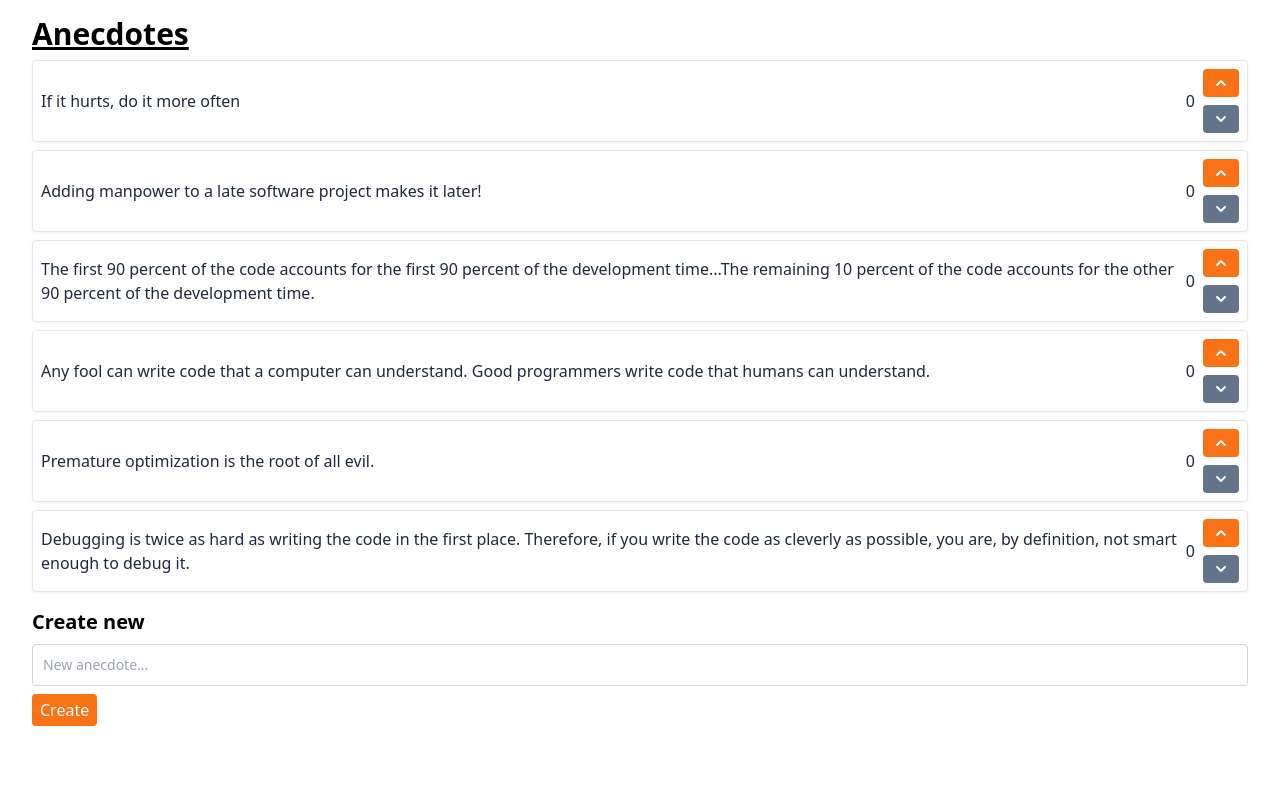
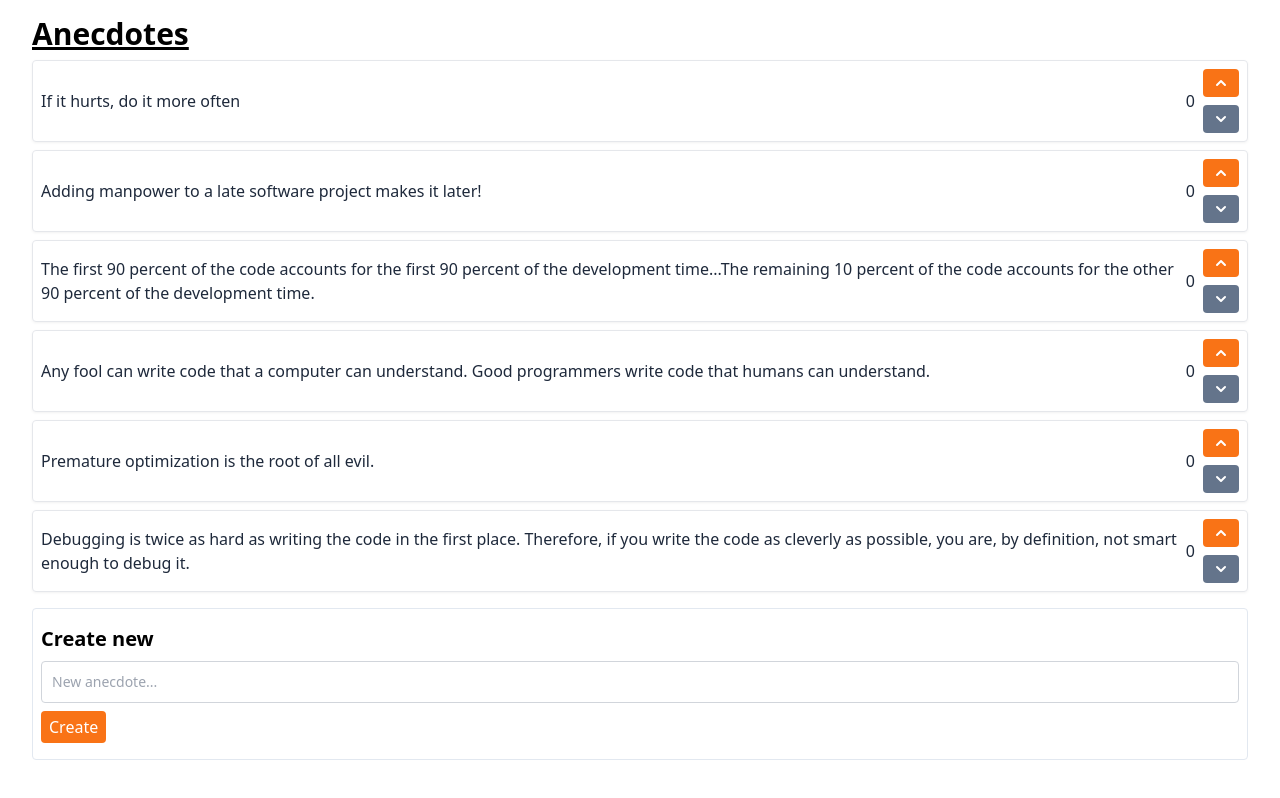
Before and after one commit to gjohnsx/fullstackopen, a React (Create React App) app in the folder part6/redux-anecdotes/: page / in a window 1280 px wide. Built offline with nearby package versions, Linux system fonts and the light colour scheme.

Commit message:
ex 6.7 AnecdoteForm component

```diff
--- a/part6/redux-anecdotes/src/App.js
+++ b/part6/redux-anecdotes/src/App.js
@@ -4,8 +4,8 @@ import {
   subtractLike,
   createAnecdote,
 } from "./reducers/anecdoteReducer";
-
 import { ChevronUpIcon, ChevronDownIcon } from "@heroicons/react/solid";
+import AnecdoteForm from "./components/AnecdoteForm";
 
 const App = () => {
   const anecdotes = useSelector((state) => state.sort((a, b) => b.votes - a.votes));
@@ -21,16 +21,7 @@ const App = () => {
     dispatch(subtractLike(id));
   };
 
-  const addNew = (event) => {
-    event.preventDefault();
-    console.log("adding new...");
-    // get the data from the input field
-    const content = event.target.anecdote.value;
-    console.log("content =", content);
-    // dispatch an event with createAnecdote and the data
-    event.target.anecdote.value = "";
-    dispatch(createAnecdote(content));
-  };
+
 
   const AnecdotesRender = () => {
     // const anecdotesSorted = anecdotes.sort((a, b) => b.votes - a.votes);
@@ -68,24 +59,8 @@ const App = () => {
 
       <AnecdotesRender />
 
-      <div className="py-2">
-        <div className="">
-          <h2 className="text-xl font-semibold">Create new</h2>
-          <form onSubmit={addNew}>
-            <div className="my-2">
-              <input
-                type="textarea"
-                name="anecdote"
-                placeholder="New anecdote..."
-                className="block p-2.5 w-full text-sm rounded border border-gray-300"
-              />
-            </div>
-            <button className="px-2 py-1 bg-orange-500 hover:bg-orange-600 rounded text-white">
-              Create
-            </button>
-          </form>
-        </div>
-      </div>
+      <AnecdoteForm />
+
     </div>
   );
 };
--- /dev/null
+++ b/part6/redux-anecdotes/src/components/AnecdoteForm.js
@@ -0,0 +1,34 @@
+import { useDispatch } from 'react-redux';
+import { createAnecdote } from '../reducers/anecdoteReducer';
+
+
+const AnecdoteForm = () => {
+    const dispatch = useDispatch();
+
+    const addNew = (event) => {
+        event.preventDefault();
+        const content = event.target.anecdote.value;
+        event.target.anecdote.value = "";
+        dispatch(createAnecdote(content));
+    };
+
+    return (
+        <div className="anecdote-form mt-4 py-4 px-2 border border-slate-200 rounded">
+          <h2 className="text-xl font-semibold">Create new</h2>
+          <form onSubmit={addNew}>
+            <div className="my-2">
+              <input
+                type="textarea"
+                name="anecdote"
+                placeholder="New anecdote..."
+                className="block p-2.5 w-full text-sm rounded border border-gray-300"
+              />
+            </div>
+            <button className="px-2 py-1 bg-orange-500 hover:bg-orange-600 rounded text-white">
+              Create
+            </button>
+          </form>
+        </div>    );
+};
+
+export default AnecdoteForm;
--- a/part6/redux-anecdotes/src/reducers/anecdoteReducer.js
+++ b/part6/redux-anecdotes/src/reducers/anecdoteReducer.js
@@ -6,6 +6,12 @@ const anecdotesAtStart = [
   'Premature optimization is the root of all evil.',
   'Debugging is twice as hard as writing the code in the first place. Therefore, if you write the code as cleverly as possible, you are, by definition, not smart enough to debug it.'
 ]
+
+// Debug with shorter list
+// const anecdotesAtStart = [
+//   'If it hurts, do it more often',
+//   'Adding manpower to a late software project makes it later!',
+// ]
 
 const getId = () => (1000000 * Math.random()).toFixed(0)
 
```
